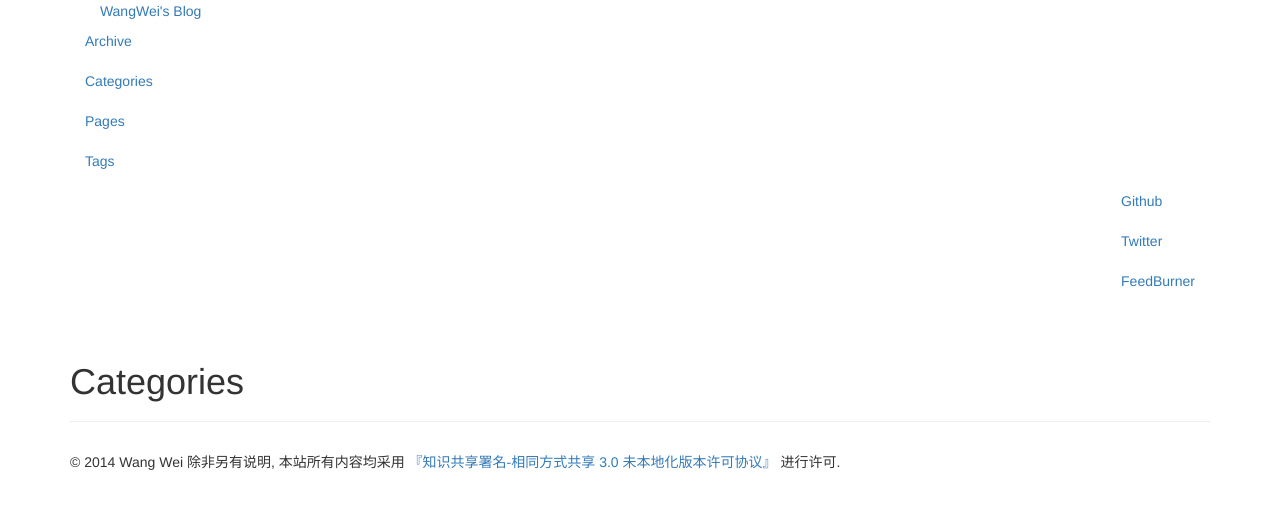
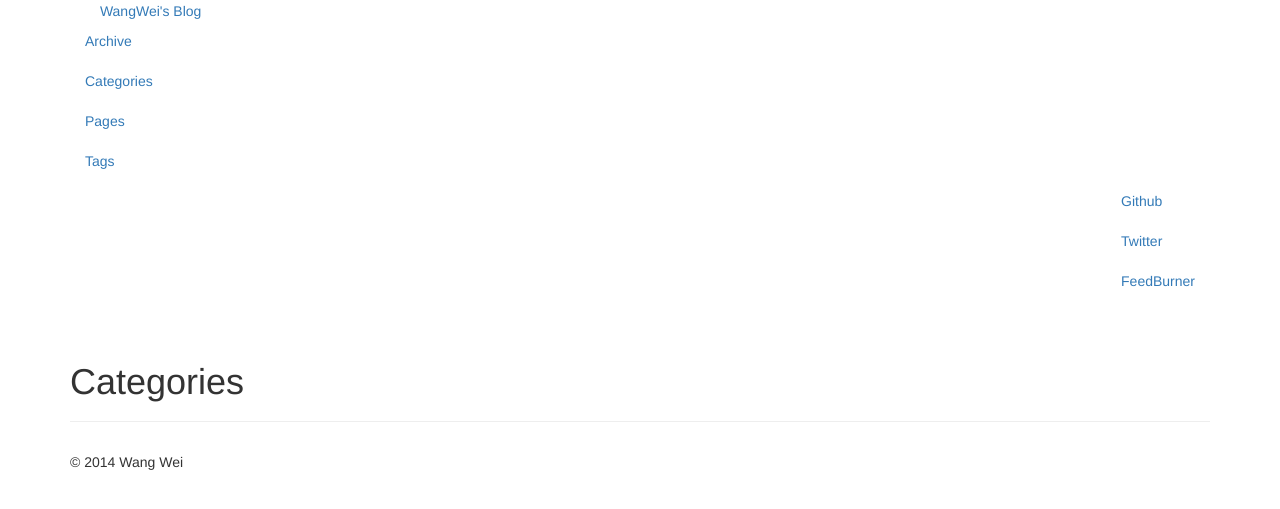
Before and after one commit to wangwii/wangwii.github.com, a Jekyll site: the page built from pages/categories.html, in a window 1280 px wide. Shown: the top 509 px of the page. Built offline with Jekyll 4.4.1, drawn with Linux system fonts in a browser that asks for light colours; nearby versions of some CDN libraries; library files that are not in the unit come from our copies.

Commit message:
remove page footer

```diff
--- a/_includes/themes/hooligan/default.html
+++ b/_includes/themes/hooligan/default.html
@@ -115,11 +115,6 @@
     <footer>
       <div class="container">
         <p>&copy; {{ site.time | date: '%Y' }} {{ site.author.name }}
-          除非另有说明, 本站所有内容均采用
-          <a rel="license" href="http://creativecommons.org/licenses/by-sa/3.0/deed.zh" target="_blank">
-          『知识共享署名-相同方式共享 3.0 未本地化版本许可协议』
-          </a>
-          进行许可.
         </p>
       </div>
     </footer>
```
